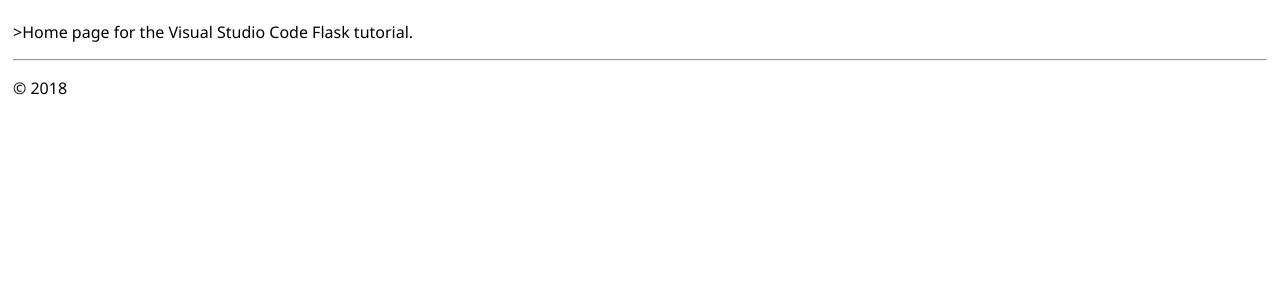
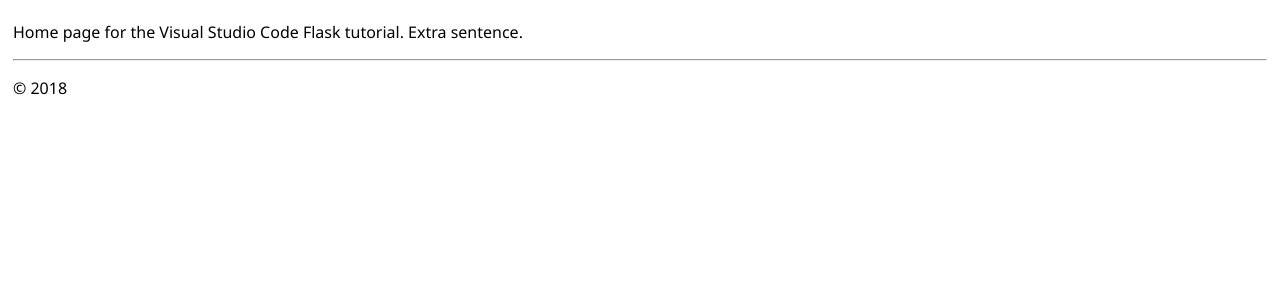
Before and after one commit to ahmedsatti101/Flask, a Flask app: page / in a window 1280 px wide. Shown: the part 47-347 px from the top of the page. Run offline with Flask 2, Linux system fonts and the light colour scheme.

Commit message:
changed home file

```diff
--- a/templates/home.html
+++ b/templates/home.html
@@ -3,5 +3,5 @@
 Home
 {% endblock %}
 {% block content %}
-<p>>Home page for the Visual Studio Code Flask tutorial.</p>
+<p>Home page for the Visual Studio Code Flask tutorial. Extra sentence.</p>
 {% endblock %}
```
